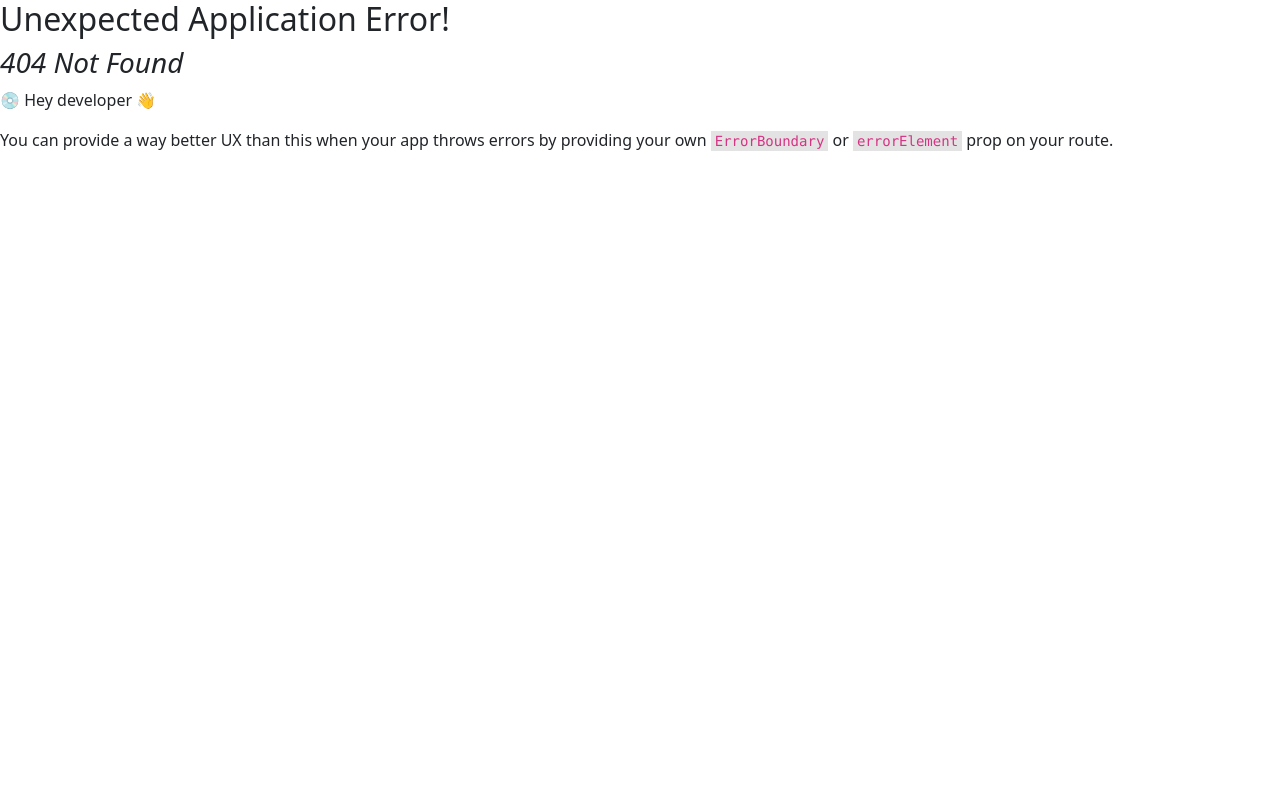
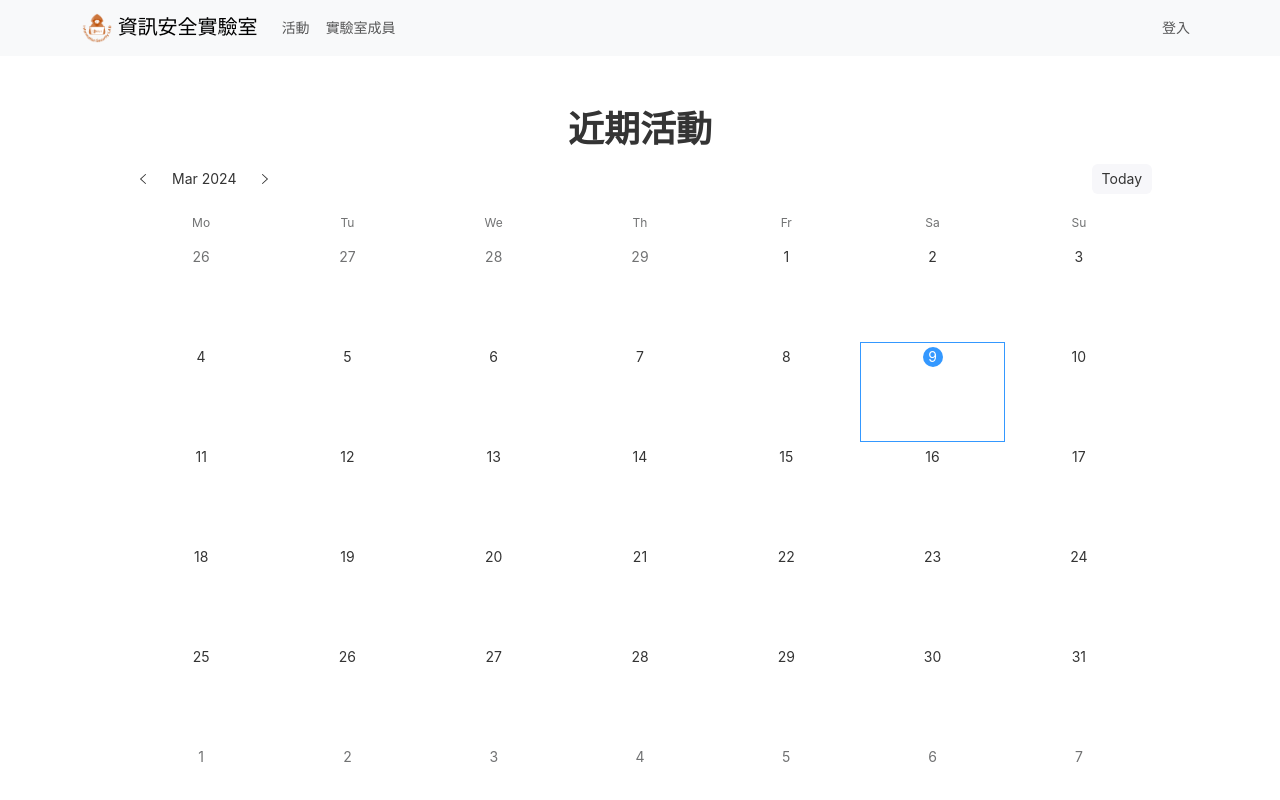
Before and after one commit to is1ab/Paper-Schedule-System, a React (Vite) app in the folder app/: page /Event in a window 1280 px wide. Before the commit this address had no page. Shown: the top 800 px of the page. Built offline with nearby package versions, Linux system fonts and the light colour scheme.

Commit message:
Implement: Event page

```diff
--- a/app/src/main.tsx
+++ b/app/src/main.tsx
@@ -7,15 +7,18 @@ import {
   RouterProvider,
 } from "react-router-dom";
 import "bootstrap/dist/css/bootstrap.min.css"
+import 'rsuite/dist/rsuite.min.css';
 import RootLayout from './layout/RootLayout.tsx';
 import Home from './page/Home.tsx';
 import Login from './page/Login.tsx';
+import Event from './page/Event.tsx';
 
 const router = createBrowserRouter(
   createRoutesFromElements(
     <Route element={<RootLayout />}>
       <Route path="/" element={<Home/>} />
       <Route path="/Login" element={<Login/>}></Route>
+      <Route path="/Event" element={<Event/>}></Route>
     </Route>
   )
 );
--- /dev/null
+++ b/app/src/page/Event.tsx
@@ -0,0 +1,14 @@
+import { Container } from "react-bootstrap";
+import { Calendar } from "rsuite";
+function Event(){
+    return (
+        <Container className="p-5 text-center">
+            <h2> 近期活動 </h2>
+            <Calendar>
+
+            </Calendar>
+        </Container>
+    )
+}
+
+export default Event;
```
